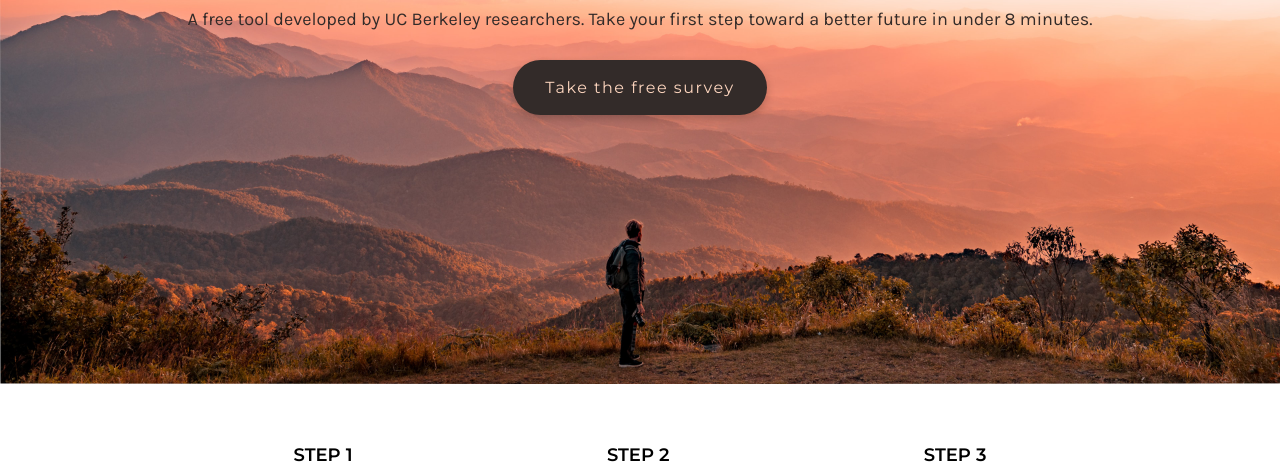
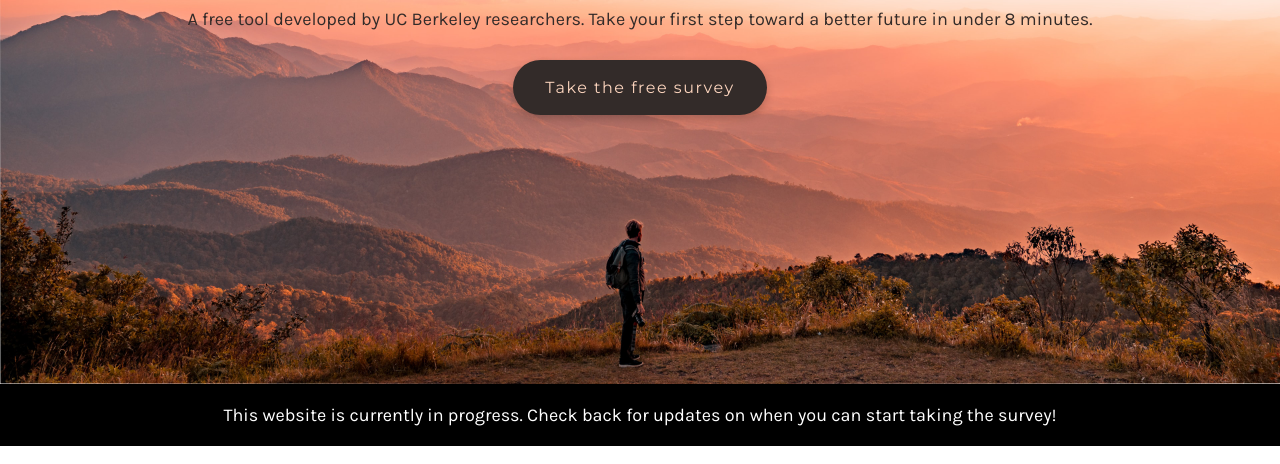
Before and after one commit to cindy731/futurepain, a plain HTML site: page index.html in a window 1280 px wide. Shown: the part 336-800 px from the top of the page. Drawn offline with nearby package versions, Linux system fonts and the light colour scheme.

Commit message:
added in progress note

```diff
--- a/assets/styles/style.css
+++ b/assets/styles/style.css
@@ -320,6 +320,20 @@ p {
   cursor: pointer;
   border-radius: 50px;
   box-shadow: 0 4px 8px 0 rgba(0,0,0,0.2);
+}
+
+/* PAGE 1 BETA NOTE */
+#beta-container {
+  display: flex;
+  align-items: center;
+  justify-content: center;
+  padding: 20px;
+  background-color:black;
+}
+
+#p-white {
+  color: white;
+  margin: 0;
 }
 
 /* PAGE 1 TIMELINE - HORIZONTAL (DESKTOP/TABLET) */
--- a/index.html
+++ b/index.html
@@ -47,6 +47,11 @@
     <a href="https://berkeley.qualtrics.com/jfe/preview/SV_74M6q6XsXhAU6Mt?Q_CHL=preview&Q_SurveyVersionID=current">
       <button id="take-survey-button">Take the free survey</button>
     </a>
+  </div>
+
+  <!-- PAGE 1 BETA BAR -->
+  <div id="beta-container">
+    <p id="p-white">This website is currently in progress. Check back for updates on when you can start taking the survey!</p>
   </div>
 
 <!-- PAGE 1 TIMELINE (horizontal desktop version) -->
```
